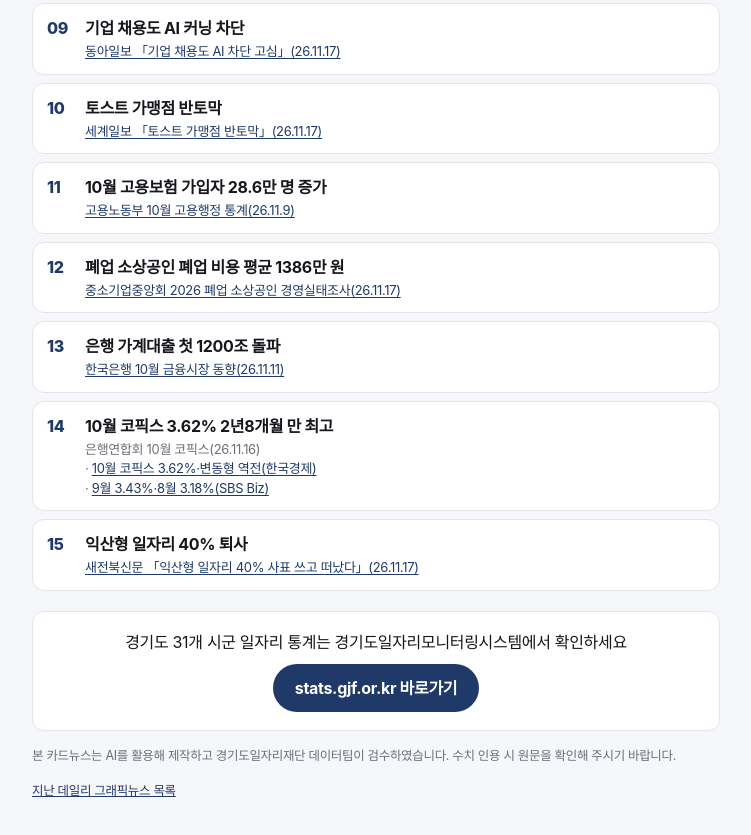
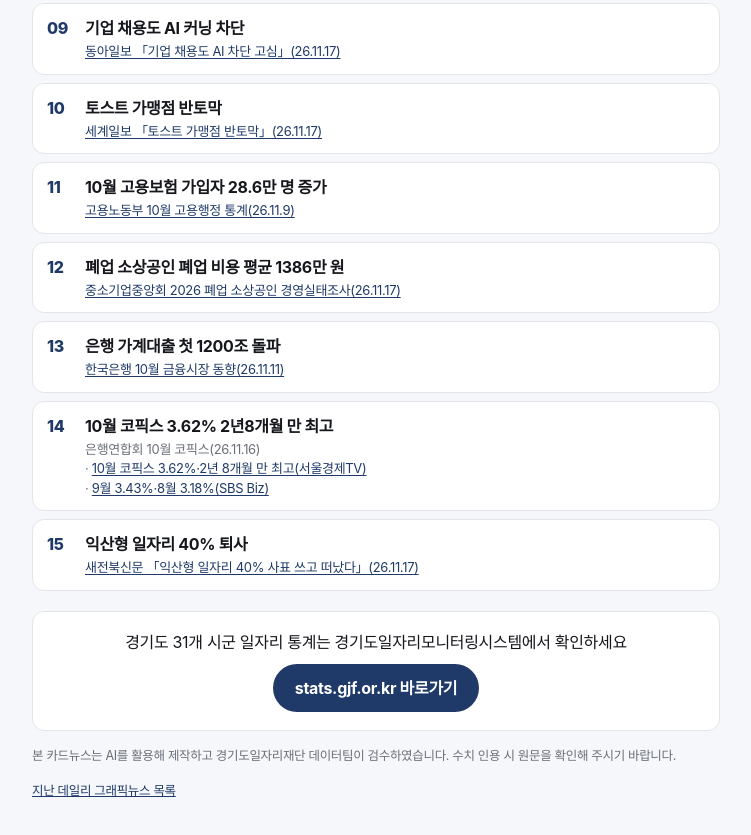
Before and after one commit to gjfdata/gjfdata.github.io, a plain HTML site: page daily/2026-11-18/index.html in a window 1280 px wide. Shown: the part 1422-2257 px from the top of the page, without its empty margins (264-1015 px from the left). Drawn offline with Linux system fonts and the light colour scheme; a web font is replaced by a local one.

Commit message:
261118 웹페이지 수정(출처 링크 중복 정리)
Co-Authored-By: Claude Opus 5.5 <noreply@anthropic.com>
Claude-Session: https://claude.ai/code/session_015uJhCR1vhqFNtUZ9ZsiGHA

```diff
--- a/daily/2026-11-18/index.html
+++ b/daily/2026-11-18/index.html
@@ -15,7 +15,7 @@
 <li><span class="n"><button data-card="cards/11.jpg" aria-label="11번 카드 크게 보기">11</button></span><div><b>10월 고용보험 가입자 28.6만 명 증가</b><span class="s"><a href="https://www.korea.kr/briefing/policyBriefingView.do?newsId=156788450" target="_blank" rel="noopener">고용노동부 10월 고용행정 통계(26.11.9)</a></span></div></li>
 <li><span class="n"><button data-card="cards/12.jpg" aria-label="12번 카드 크게 보기">12</button></span><div><b>폐업 소상공인 폐업 비용 평균 1386만 원</b><span class="s"><a href="https://news.nate.com/view/20261117n15887" target="_blank" rel="noopener">중소기업중앙회 2026 폐업 소상공인 경영실태조사(26.11.17)</a></span></div></li>
 <li><span class="n"><button data-card="cards/13.jpg" aria-label="13번 카드 크게 보기">13</button></span><div><b>은행 가계대출 첫 1200조 돌파</b><span class="s"><a href="https://www.nocutnews.co.kr/news/6605179" target="_blank" rel="noopener">한국은행 10월 금융시장 동향(26.11.11)</a></span></div></li>
-<li><span class="n"><button data-card="cards/14.jpg" aria-label="14번 카드 크게 보기">14</button></span><div><b>10월 코픽스 3.62% 2년8개월 만 최고</b><span class="s">은행연합회 10월 코픽스(26.11.16)<br>· <a href="https://news.nate.com/view/20261117n18578" target="_blank" rel="noopener">10월 코픽스 3.62%·변동형 역전(한국경제)</a><br>· <a href="https://biz.sbs.co.kr/amp/article/20000340193" target="_blank" rel="noopener">9월 3.43%·8월 3.18%(SBS Biz)</a></span></div></li>
+<li><span class="n"><button data-card="cards/14.jpg" aria-label="14번 카드 크게 보기">14</button></span><div><b>10월 코픽스 3.62% 2년8개월 만 최고</b><span class="s">은행연합회 10월 코픽스(26.11.16)<br>· <a href="https://www.sentv.co.kr/article/view/sentv202611160170" target="_blank" rel="noopener">10월 코픽스 3.62%·2년 8개월 만 최고(서울경제TV)</a><br>· <a href="https://biz.sbs.co.kr/amp/article/20000340193" target="_blank" rel="noopener">9월 3.43%·8월 3.18%(SBS Biz)</a></span></div></li>
 <li><span class="n"><button data-card="cards/15.jpg" aria-label="15번 카드 크게 보기">15</button></span><div><b>익산형 일자리 40% 퇴사</b><span class="s"><a href="https://sjbnews.com/news/news.php?number=892911&amp;year=2026" target="_blank" rel="noopener">새전북신문 「익산형 일자리 40% 사표 쓰고 떠났다」(26.11.17)</a></span></div></li>
 </ol><div class="cta"><div>경기도 31개 시군 일자리 통계는 경기도일자리모니터링시스템에서 확인하세요</div><a class="btn" href="https://stats.gjf.or.kr/open/dashboard/dashboard.do?utm_source=dailynews&amp;utm_medium=webpage&amp;utm_campaign=261118" target="_blank" rel="noopener">stats.gjf.or.kr 바로가기</a></div>
 <p class="note">본 카드뉴스는 AI를 활용해 제작하고 경기도일자리재단 데이터팀이 검수하였습니다. 수치 인용 시 원문을 확인해 주시기 바랍니다.</p><p class="note"><a class="list" href="../../">지난 데일리 그래픽뉴스 목록</a></p></div><script src="../../assets/lightbox.js" defer></script></body></html>
```
